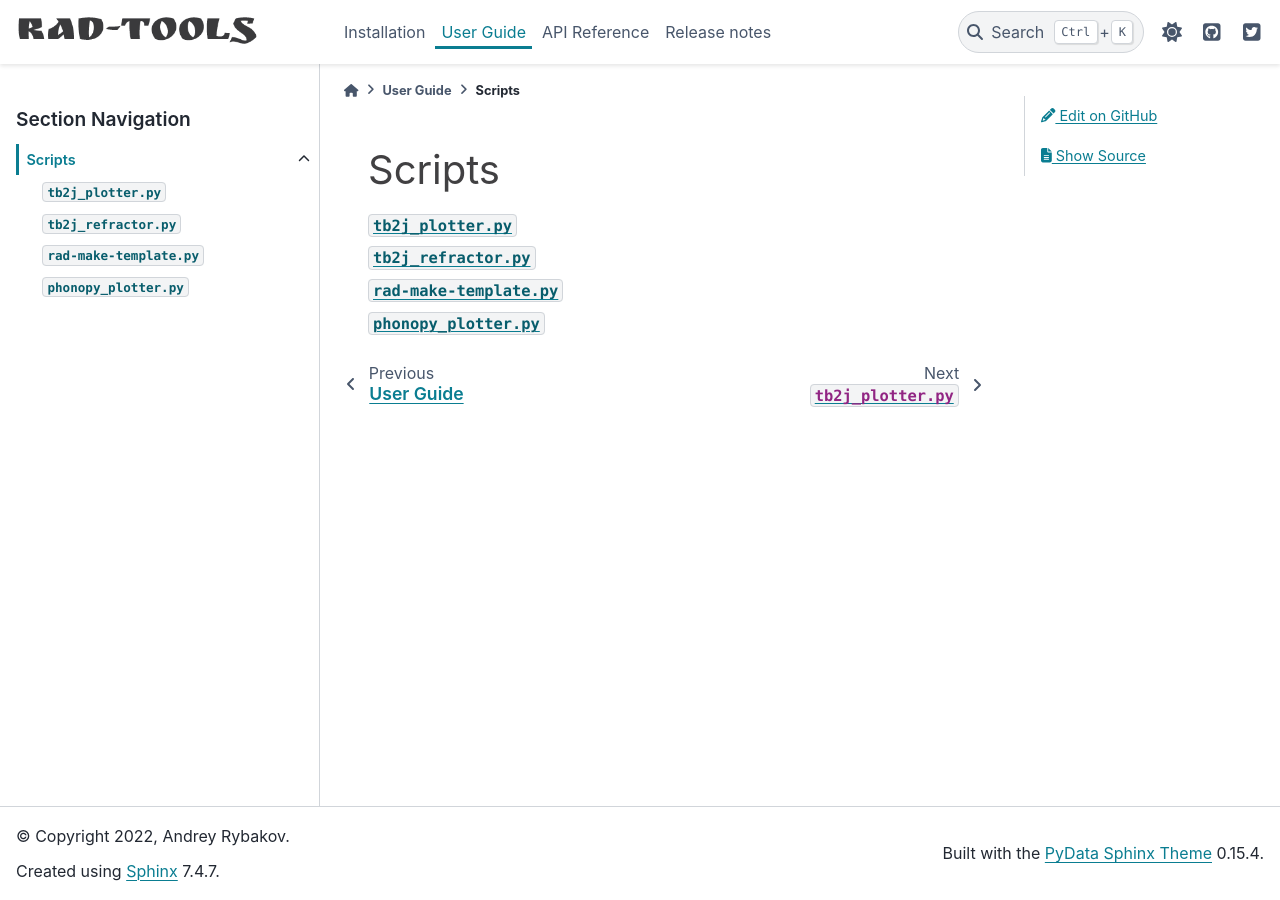
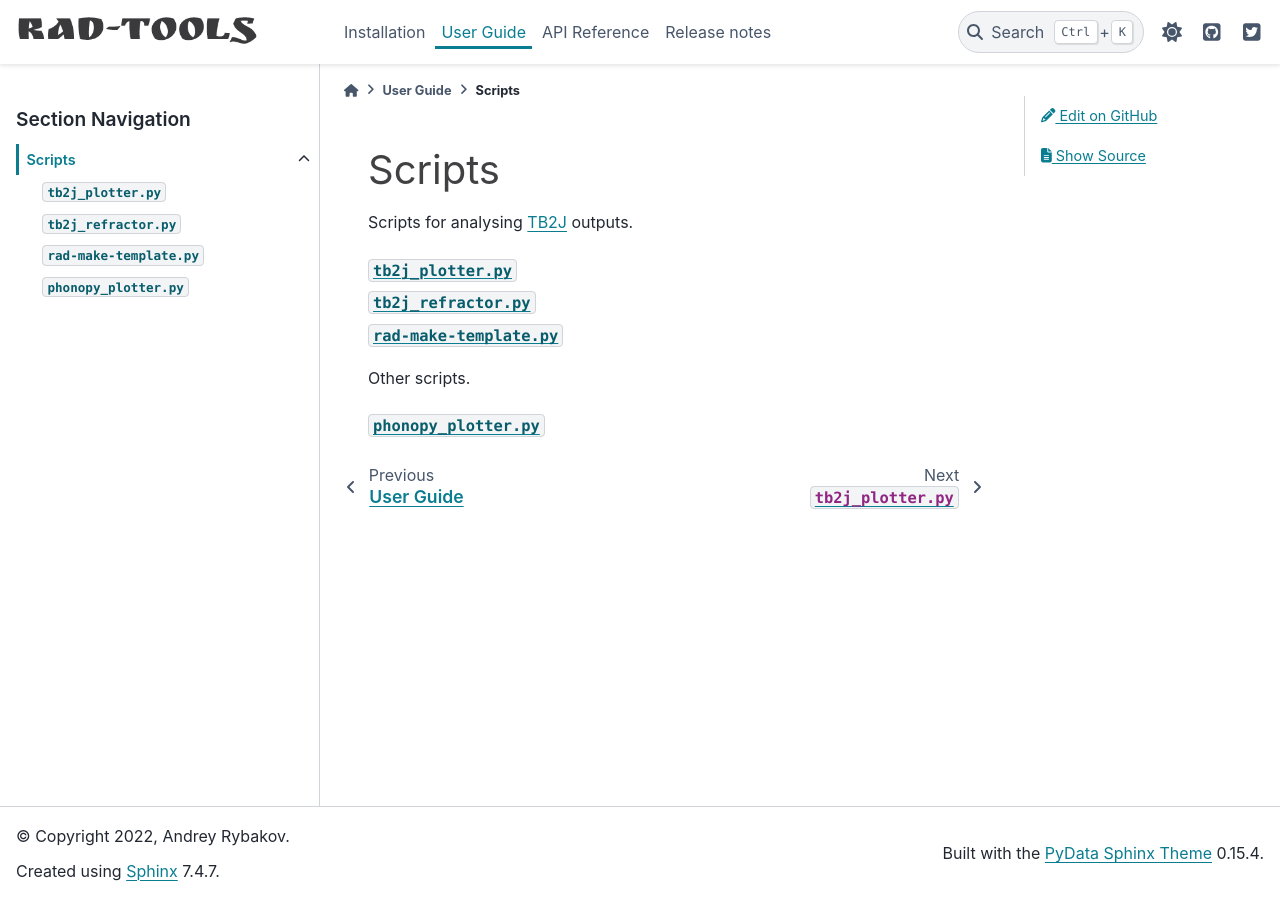
Before and after one commit to adrybakov/rad-tools, a Sphinx documentation site: the page built from docs/source/user_guide/scripts.rst, in a window 1280 px wide. Built offline with Sphinx 7.4.7 and the PyData theme 0.15.4, drawn with Linux system fonts in a browser that asks for light colours.

Commit message:
Update docs

```diff
--- a/docs/source/user_guide/scripts.rst
+++ b/docs/source/user_guide/scripts.rst
@@ -1,6 +1,9 @@
 *******
 Scripts
 *******
+
+Scripts for analysing `TB2J <https://tb2j.readthedocs.io/en/latest/>`_
+outputs.
 
 .. toctree::
    :maxdepth: 1
@@ -8,4 +11,10 @@ Scripts
    tb2j_plotter
    tb2j_refractor
    rad-make-template
+
+Other scripts.
+
+.. toctree::
+   :maxdepth: 1
+
    phonopy_plotter
```
